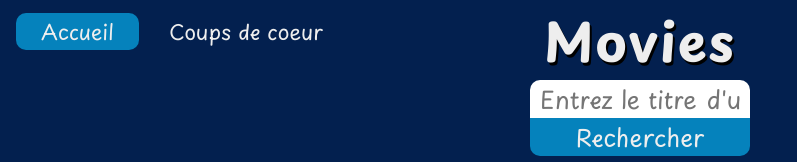
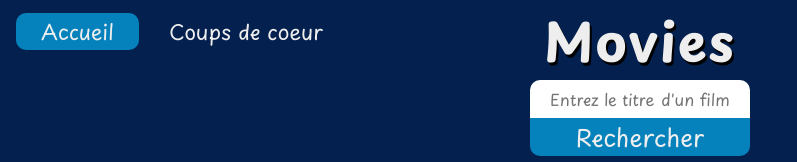
Before and after one commit to JulienBrancourt/Movies, a React (Create React App) app: page / in a window 1280 px wide. Shown: the top 162 px of the page, without its empty margins (0-797 px from the left). Built offline with nearby package versions, Linux system fonts and the light colour scheme; no server answers.

Commit message:
modif taille font

```diff
--- a/src/styles/components/_form.scss
+++ b/src/styles/components/_form.scss
@@ -10,9 +10,10 @@
       padding: 1px 10px;
       border-radius: 10px 10px 0 0;
       border: none;
-      font-size: 1.5rem;
+      font-size: 1rem;
       display: block;
       margin: 0 auto;
+      padding: 7px 0;
       width: 220px;
       outline: none;
       text-align: center;
```
